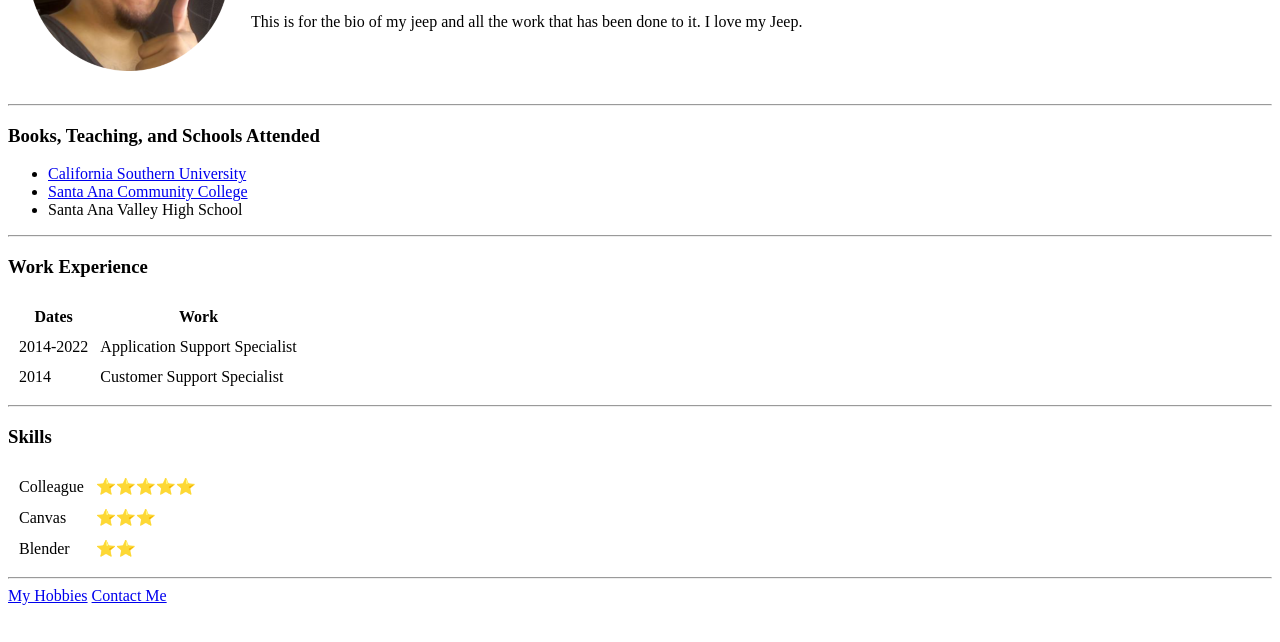
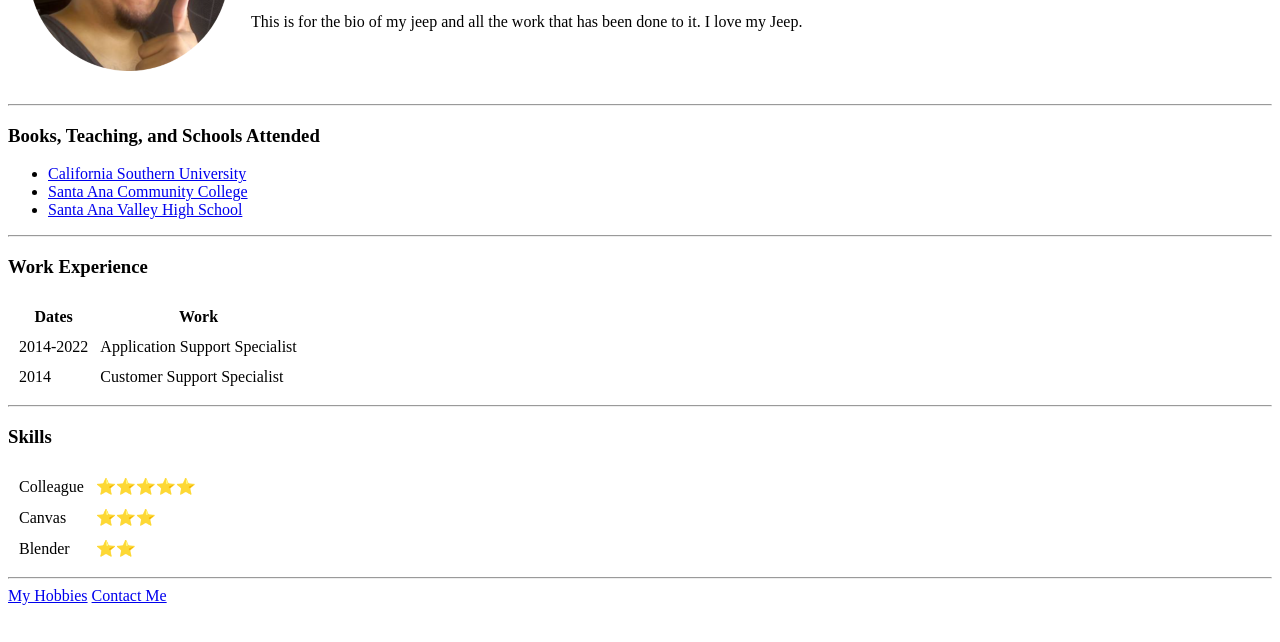
Before and after one commit to danjmon-76/cv, a plain HTML site: page index.html in a window 1280 px wide. Shown: the part 158-800 px from the top of the page. Drawn offline with Linux system fonts and the light colour scheme.

Commit message:
Update index.html

```diff
--- a/index.html
+++ b/index.html
@@ -19,7 +19,7 @@
         <ul>
             <li><a href="https://www.calsouthern.edu/">California Southern University</a></li>
             <li><a href="https://sac.edu/">Santa Ana Community College</a></li>
-            <li>Santa Ana Valley High School</li>
+            <li><a href="https://www.sausd.us/valley">Santa Ana Valley High School</a></li>
         </ul>
         <hr>
         <h3>Work Experience</h3>
```
